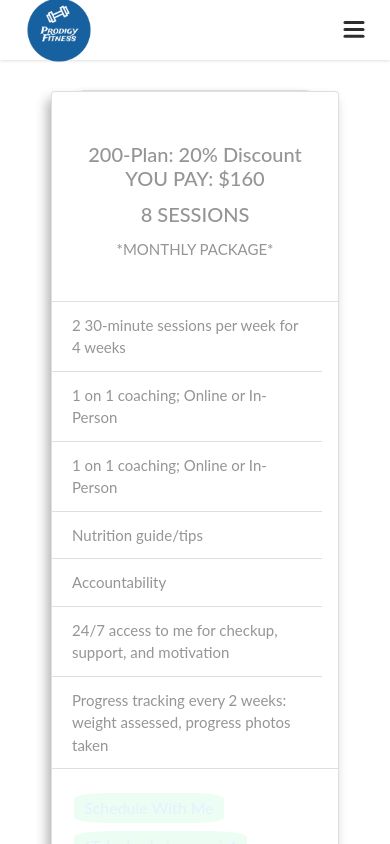
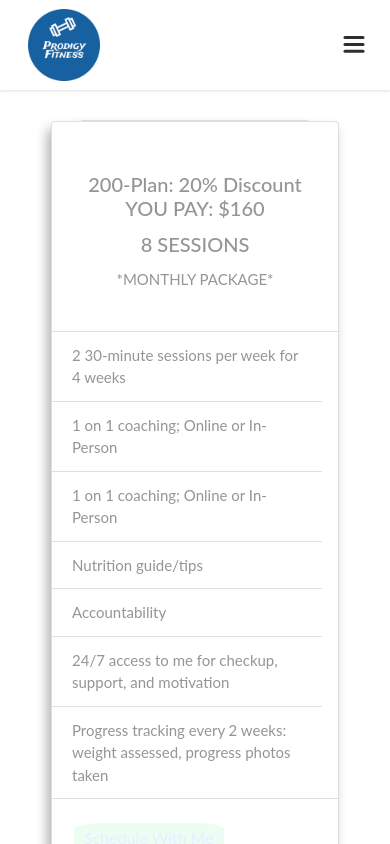
Before and after one commit to Johnathan238/Prodigy-Fitness, a React (Create React App) app in the folder fitness/: page /Plans in a window 390 px wide. Shown: the top 844 px of the page. Built offline with nearby package versions, Linux system fonts and the light colour scheme.

Commit message:
I got the img & About me paragraph responsive finally

```diff
--- a/fitness/src/components/Compon.css
+++ b/fitness/src/components/Compon.css
@@ -92,7 +92,6 @@ h3 {
 
 @media screen and (max-width: 774px) {
 
-
     .Home-Wrapper {
         /* display: grid;
         justify-items: left;
@@ -101,21 +100,41 @@ h3 {
         padding: 5px;
         font-size: 15px;
         background-color: #5295ffe0; */
+        /* display: grid;
         grid-gap: 20px;
-			  grid-template-columns: 300px auto px;
+		    grid-template-columns: 300px auto px; */
+        /* display: grid;
+    grid-template-columns: repeat(auto-fit, minmax(300px, 2fr));
+    grid-gap: 1rem; */
+
+    /* height:100vh; */
+	display: grid;
+	grid-template-columns: 1fr ;
+	grid-template-rows: 1fr;
     }
 }
 
 @media screen and (max-width: 320px) {
-
-
     .Home-Wrapper {
         /* display: flex;
         justify-items: left;
         align-items: center;
         background-color: #5295ffe0; */
+        /* display: grid;
         grid-gap: 20px;
-			grid-template-columns: 120px auto 120px;
+			  grid-template-columns: 120px auto 120px; */
+        /* display: grid;
+    grid-template-columns: repeat(auto-fit, minmax(300px, 2fr));
+    grid-gap: 1rem; */
+
+
+    height:100vh;
+	display: grid;
+	grid-template-columns: 1fr 1fr 1fr;
+	grid-template-rows: 1fr;
+	grid-gap: 80px;
+	max-width: 80%;
+	margin-top: 10vh;
     }
 }
 
@@ -144,7 +163,7 @@ h3 {
 }
 
 .footer__link:hover {
-  text-decoration: underline;
+  text-decoration: none;
 }
 
 .social-list {
--- a/fitness/src/components/Navbar.jsx
+++ b/fitness/src/components/Navbar.jsx
@@ -9,7 +9,7 @@ import { MobileNavLinks } from './MobileNavLinks'
 
 const NavbarContainer = styled.div`
   width: 100%;
-  height: 60px;
+  height: 90px;
   box-shadow: 0 1px 3px rgba(15, 15, 15, 0.13);
   display: flex;
   align-items: center;
--- a/fitness/src/components/logo.jsx
+++ b/fitness/src/components/logo.jsx
@@ -9,8 +9,8 @@ const LogoWrapper = styled.div`
 `;
 
 const LogoImg = styled.div`
-    width: 70px;
-    height: 70px;
+    width: 80px;
+    height: 80px;
 
     img {
         width: 100%;
```
